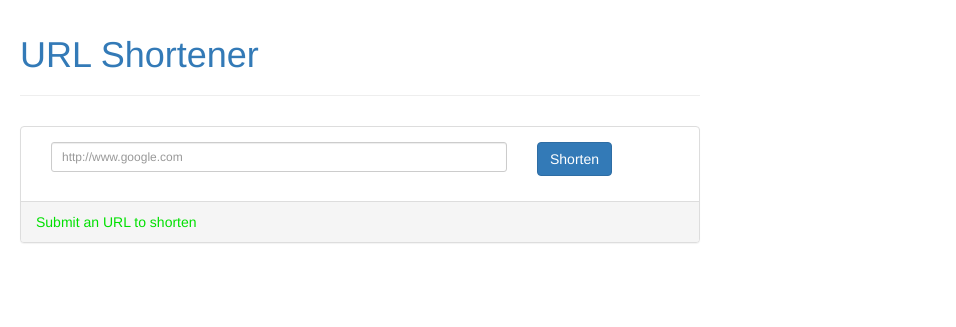
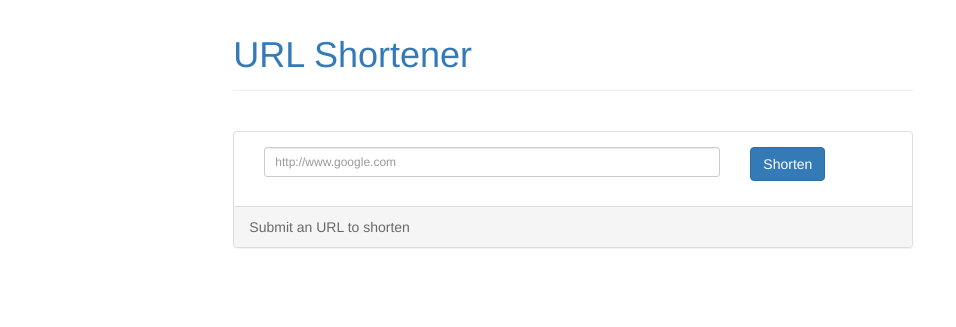
Before and after one commit to Paul-Jouhaud/URLShortener, a Django app: page / in a window 1280 px wide. Shown: the top 327 px of the page, without its empty margins (0-956 px from the left). Run offline with Django 3.2, Linux system fonts and the light colour scheme; some libraries are stand-ins or nearby versions.

Commit message:
Update style

```diff
--- a/urlShortenerServer/shortener/static/css/style.css
+++ b/urlShortenerServer/shortener/static/css/style.css
@@ -10,11 +10,10 @@ a:hover{
 
 header {
     border-bottom: 1px solid #eeeeee;
-    margin-bottom: 30px;
-    padding-bottom: 10px;
+    margin-bottom: 40px;
+    padding-bottom: 5px;
     clear: both;
 }
-
 #wrap {
     max-width: 700px;
     margin: 5px 10px 10px 10px;
@@ -22,6 +21,6 @@ header {
     text-align: left;
 }
 #url-result {
-    color: #00e000;
+    color: dimgray;
     display: hidden;
 }
--- a/urlShortenerServer/shortener/templates/template.html
+++ b/urlShortenerServer/shortener/templates/template.html
@@ -35,16 +35,21 @@
         }
     </script>
     <body>
-        <div id="wrap">
+        <div class="container-fluid text-center">
+            <div class="row content">
+                <div class="col-sm-2 sidenav"></div>
+                    <div id="wrap" class="col-sm-8 text-left">
                         <header>
-                <h1><a href="{% url 'home' %}">URL Shortener</a></h1>
+                            <h1><a class="linkGray" href="{% url 'home' %}">URL Shortener</a></h1>
                         </header>
-
                         <div id="content">
                             {% block content %}
 
                             {% endblock %}
                         </div>
                     </div>
+                    <div class="col-sm-2 sidenav"></div>
+                </div>
+        </div>
     </body>
 </html>
```
Lines whose indentation alone changed are shown as unchanged.
